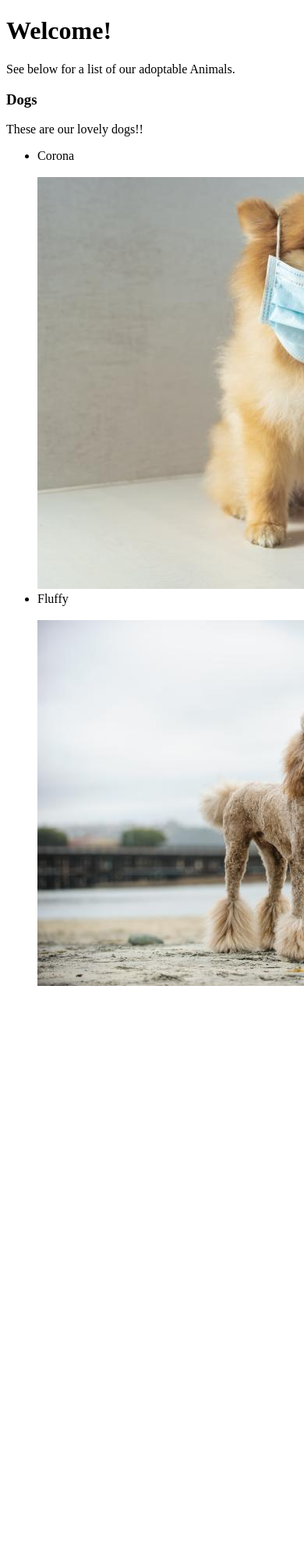
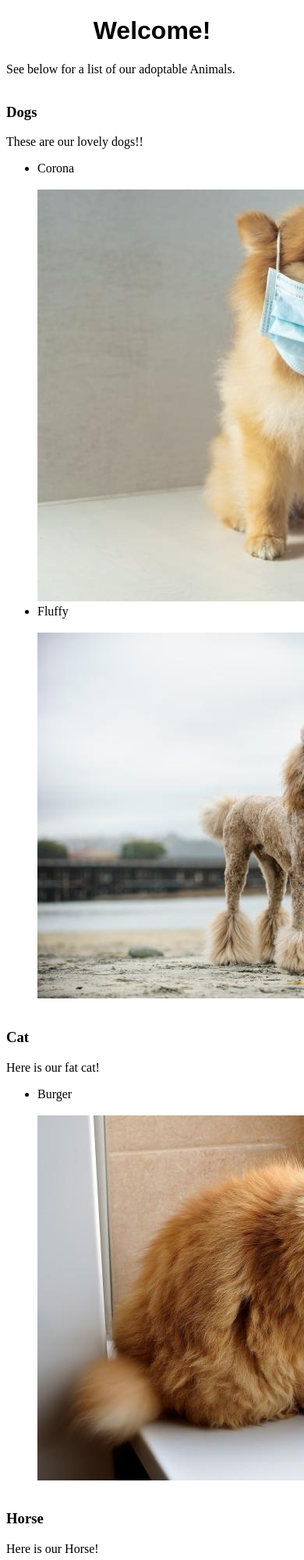
Before and after one commit to AHB1007/Animal-Shelter, a plain HTML site: page index.html in a window 390 px wide. Shown: the top 2000 px of the page at 78% size. Before the commit the page ends 1288 px from the top, so only its background shows below. Drawn offline with Linux system fonts and the light colour scheme.

Commit message:
final page

```diff
--- a/css/styles.css
+++ b/css/styles.css
@@ -1,4 +1,9 @@
 .column {
-    width: 300px;
+    width: 720px;
     float: left;
   }
+
+h1{
+  text-align: center;
+  font-family: Arial, Helvetica, sans-serif;
+}
--- a/index.html
+++ b/index.html
@@ -1,15 +1,21 @@
 <!DOCTYPE html>
 <html>
     <head>
+        <link href="css/styles.css" rel="stylesheet" type="text/css">
         <title>Sample Animal Shelter</title>
     </head>
+
         <body>
+
             <h1>Welcome!</h1>
 
             <p>See below for a list of our adoptable Animals.</p>
 
+            <div class="column">
+
             <h3>Dogs</h3>
             <p>These are our lovely dogs!!</p>
+
             <ul>
                 <li>Corona</li>
                 <br>
@@ -17,13 +23,29 @@
 
                 <li>Fluffy</li>
                 <br>
-                <img src="picture of animal/poodle-dog-beach.jpg" alt="PuddleDog"
+                <img src="picture of animal/poodle-dog-beach.jpg" alt="poodle-dog-beach">
+             </ul>
+            </div>
 
+            <div class="column">
+             <h3>Cat</h3>
+            <p>Here is our fat cat!</p>
+            <ul>
+                <li>Burger</li>
+                <br>
+                <img src="picture of animal/fat-cat.jpg" alt="Cat">
+            </ul>
+            </div>
 
+            <div class="column">
+            <h3>Horse</h3>
+            <p>Here is our Horse!</p>
+            <ul>
+                <li>Frog</li>
+                <br>
+                <img src="picture of animal/horse.jpg" alt="Horse">
             </ul>
-
-
-            <h2></h2>
+            </div>
 
         </body>
 </html>
```
